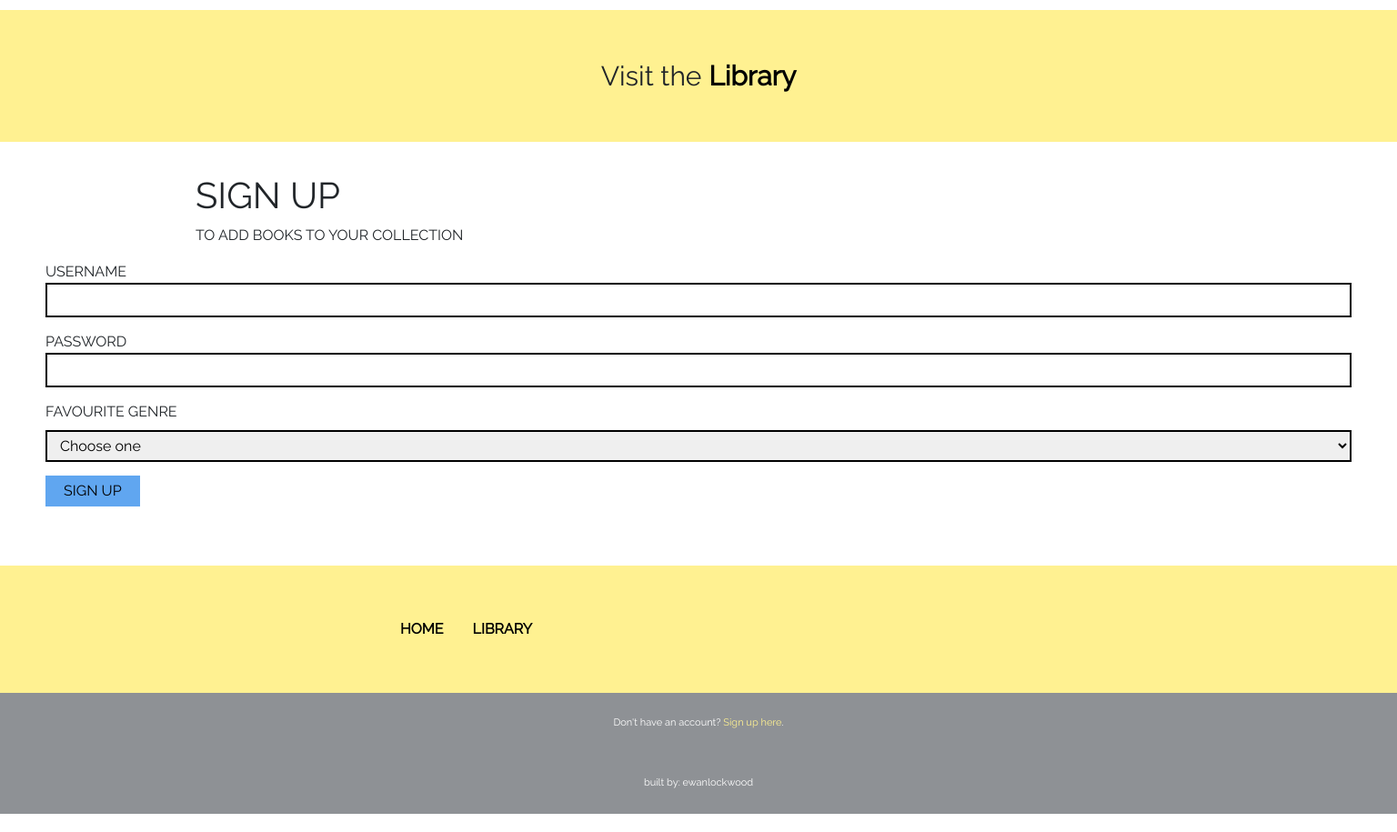
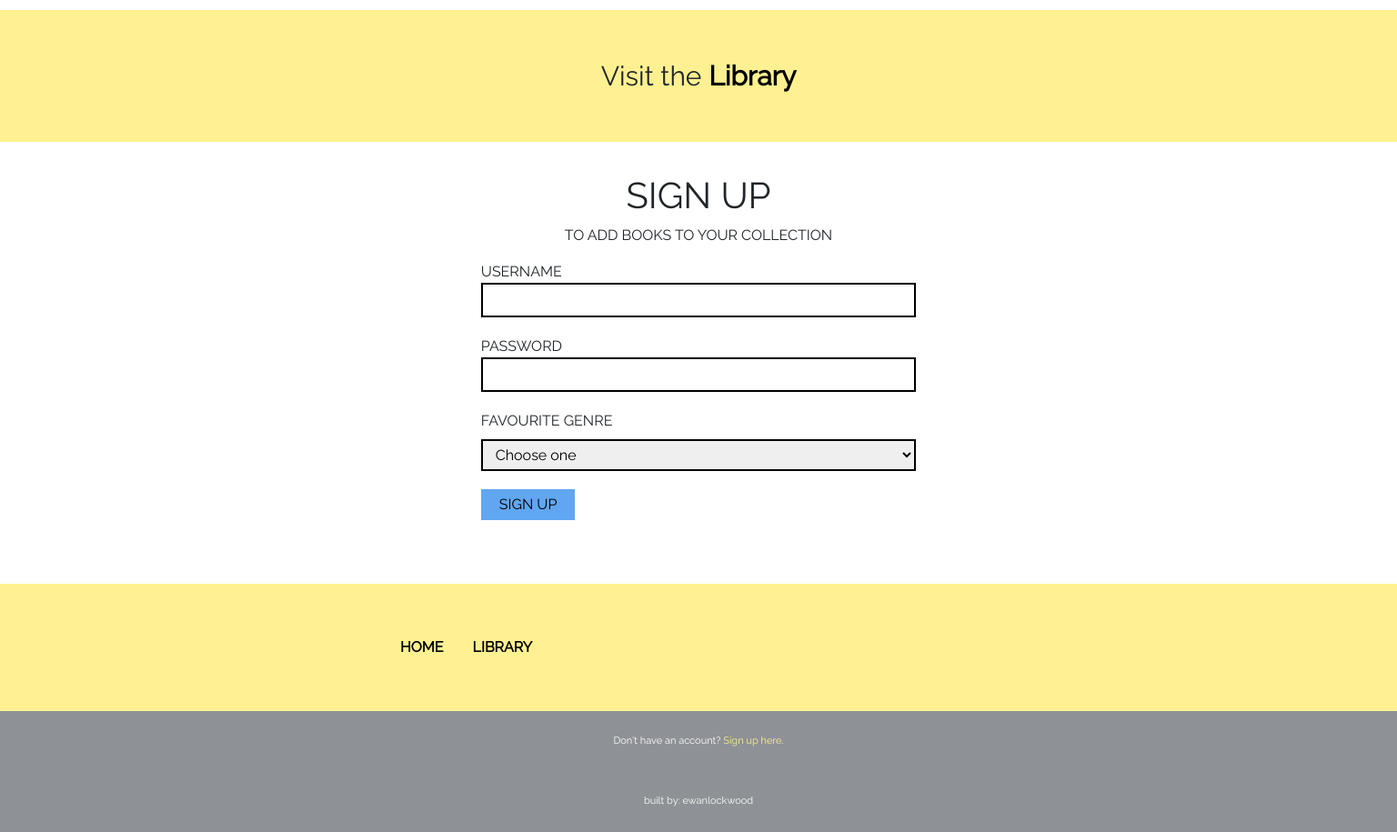
Before and after one commit to ewanlockwood/the-book-stiop, a Flask app: page / in a window 1536 px wide. Shown: the part 548-1463 px from the top of the page at 91% size. Run offline with Flask 2, Linux system fonts and the light colour scheme; data that the repository does not hold is empty; some libraries are stand-ins or nearby versions.

Commit message:
Added new styles for the homepage form

```diff
--- a/static/css/main.css
+++ b/static/css/main.css
@@ -77,8 +77,16 @@ div.homepage-head {
     max-width: 700px; }
   div.homepage-head .sign-up-header-row {
     padding: 35px 200px 0 200px; }
-  div.homepage-head form {
+  div.homepage-head .sign-up-row {
     padding: 0 200px; } }
+@media only screen and (min-width: 1439px) {
+  div.homepage-head .sign-up-header-row {
+    text-align: center; }
+  div.homepage-head .sign-up-row {
+    padding: 0 400px; }
+    div.homepage-head .sign-up-row .form-group {
+      margin: 0 auto 20px;
+      width: 65%; } }
 .navbar {
   background-color: #FFF191;
   font-family: 'Raleway', sans-serif; }
@@ -430,7 +438,7 @@ div.homepage-head {
   background-color: #FFF191;
   font-family: 'Raleway', sans-serif;
   height: auto;
-  margin: 100px 0 0 0; }
+  margin: 0 0 0 0; }
   .searched-books-container h1 {
     text-align: left;
     letter-spacing: 2px;
--- a/static/scss/home.scss
+++ b/static/scss/home.scss
@@ -77,8 +77,24 @@ div.homepage-head {
         .sign-up-header-row {
             padding: 35px 200px 0 200px;
         }
-        form {
+        .sign-up-row {
             padding: 0 200px;
         }
     }
 }
+
+@media only screen and (min-width: 1439px) {
+    div.homepage-head{
+        .sign-up-header-row{
+            text-align: center;
+        }
+        .sign-up-row{
+             padding: 0 400px;
+             .form-group{
+                 margin: 0 auto 20px;
+                 width: 65%;
+
+             }
+        }
+    }
+}
--- a/static/scss/library_searched.scss
+++ b/static/scss/library_searched.scss
@@ -2,7 +2,7 @@
     background-color: #FFF191;
     font-family: 'Raleway', sans-serif;
     height: auto;
-    margin: 100px 0 0 0;
+    margin: 0 0 0 0;
 
     h1 {
         text-align: left;
```
Also changed, not shown: README.md, 1 other file.
